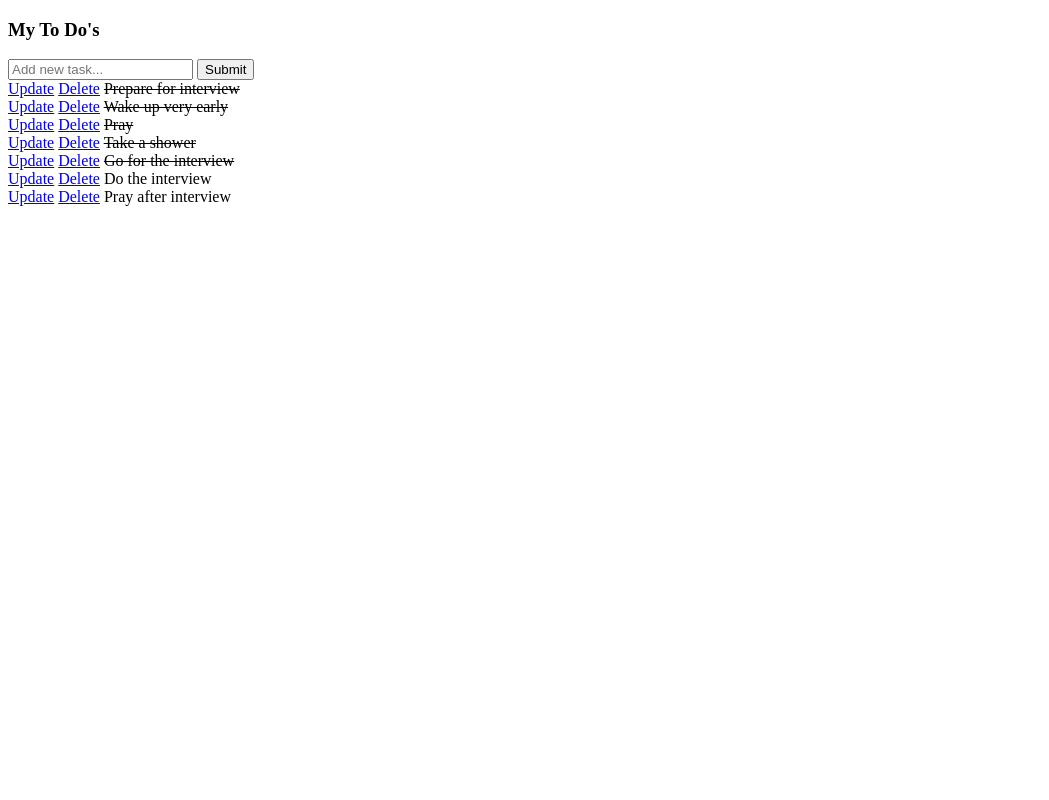
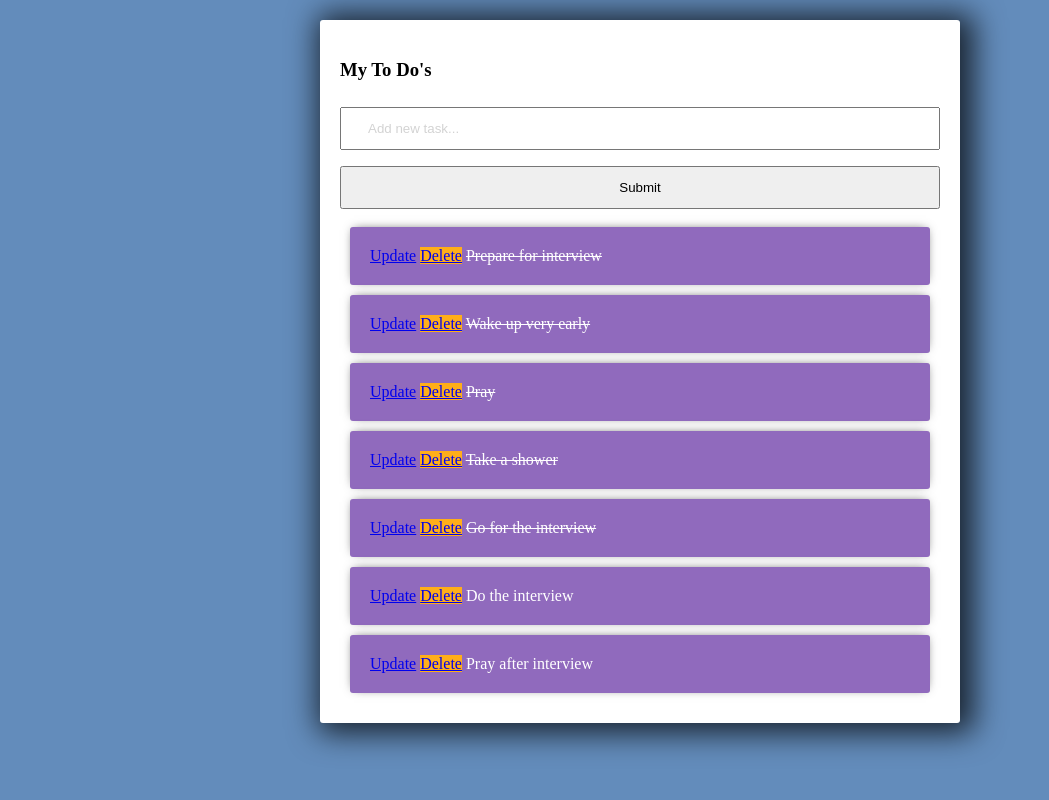
Before and after one commit to DavidSaruni/HealthIT-Junior-Developer-Interview, a Django app: page / in a window 1280 px wide. Shown: the whole page, without its empty margins (0-1049 px from the left). Run offline with Django 4.2, Linux system fonts and the light colour scheme; data comes from the database, SQL or seed files in the repository.

Commit message:
implemented css styling and ordered tasks in descending order

```diff
--- a/Q3/Django_CRUD/tasks/models.py
+++ b/Q3/Django_CRUD/tasks/models.py
@@ -8,3 +8,8 @@ class Task(models.Model):
 
     def __str__(self):
         return self.title
+
+# sort the tasks in descending order
+def sort_tasks():
+    tasks = Task.objects.all().order_by('-created')
+    return tasks
--- a/Q3/Django_CRUD/tasks/templates/tasks/tasks.html
+++ b/Q3/Django_CRUD/tasks/templates/tasks/tasks.html
@@ -6,6 +6,42 @@
     <title>Document</title>
 </head>
 <body>
+
+<style>
+    body{
+        background-color: #638CBB;
+    }
+    input{
+        width: 100%;
+        padding: 12px 26px;
+        margin: 8px 0;
+        box-sizing: border-box;
+    }
+    input::placeholder {
+        color: #d3d3d3;
+    }
+    .center-column{
+        width: 600px;
+        margin: 20px auto;
+        padding: 20px;
+        background-color: #fff;
+        border-radius: 3px;
+        box-shadow: 6px 2px 30px 8px rgba(0,0,0,0.75);
+    }
+    .item-row{
+        background-color: #906abd;
+        margin: 10px;
+        padding: 20px;
+        border-radius: 3px;
+        color: #fff;
+        font-size: 16px;
+        box-shadow: 0px -1px 10px -4px rgba(0, 0, 0, 0.75);
+    }
+    .btn-danger{
+        background-color: #ffae19;
+        border-color: #e59400;
+    }
+</style>
 
 <div class="center-column">
     <h3>My To Do's</h3>
```
Also changed, not shown: Q3/Django_CRUD/tasks/templates/tasks/delete_task.html (+36 -0 lines), Q3/Django_CRUD/tasks/templates/tasks/update_task.html (+33 -1 lines).
